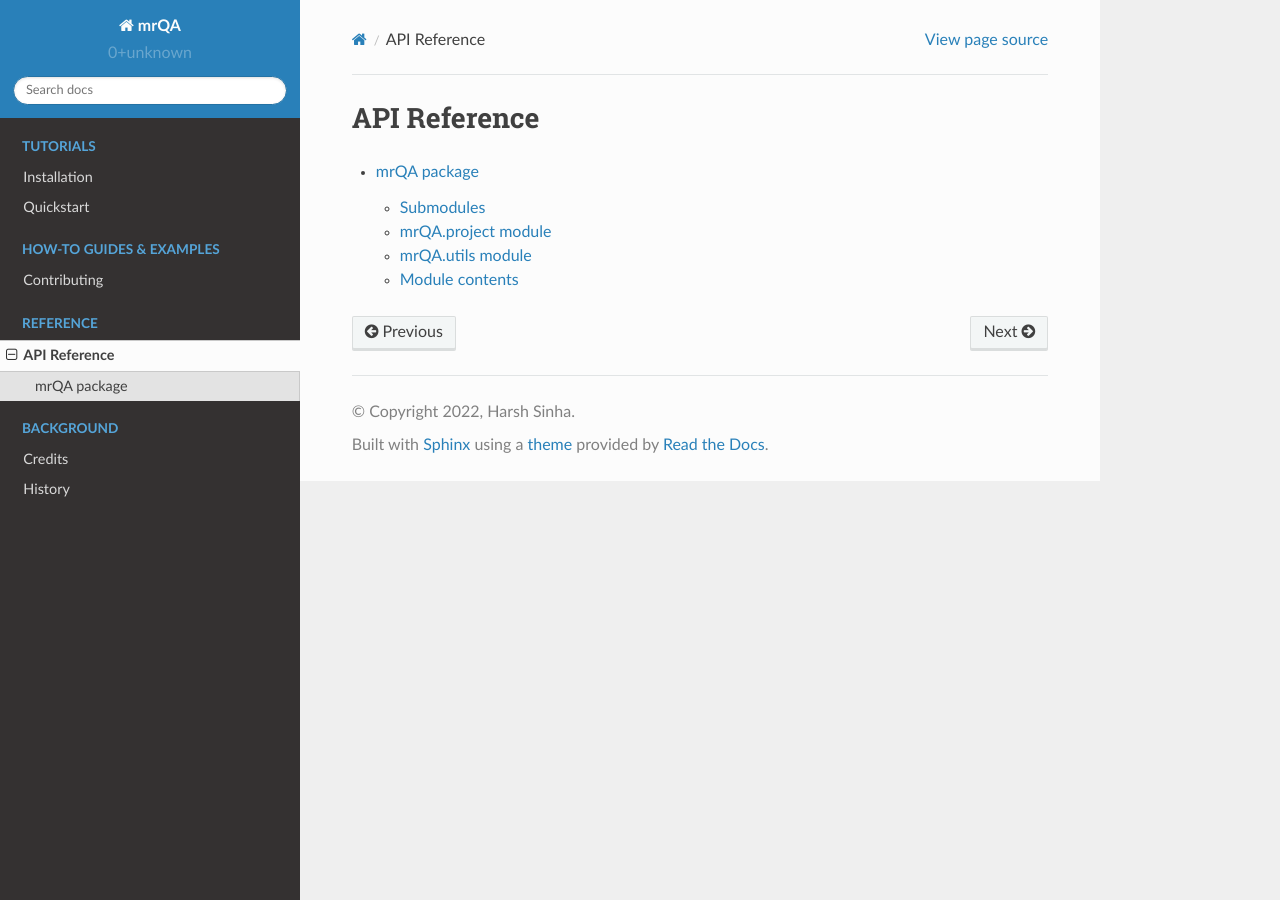
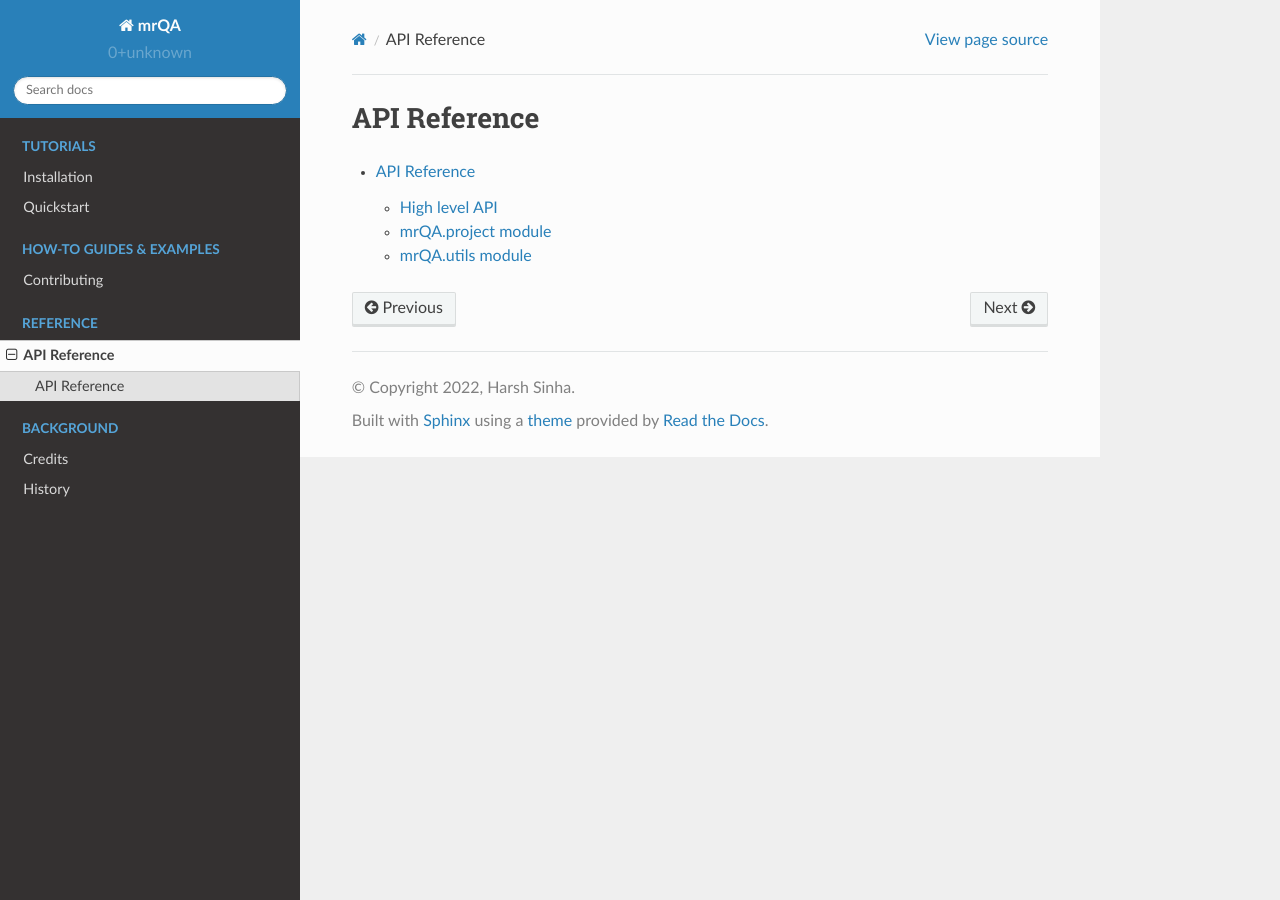
Before and after one commit to Open-Minds-Lab/mrQA, a Sphinx documentation site: the page built from docs/modules.rst, in a window 1280 px wide. Built offline with Sphinx 7.4.7 and the Read the Docs theme 2.0.0, drawn with Linux system fonts in a browser that asks for light colours; some of the changed lines change nothing that is shown.

Commit message:
Remove non-essential modules. Add a header text for explanation

```diff
--- a/docs/mrQA.rst
+++ b/docs/mrQA.rst
@@ -1,8 +1,46 @@
-mrQA package
-============
+API Reference
+=================
+This page hold mrQA's API documentation, which might be helpful for the
+neuroimaging community. For the sake of brevity, we highlight the high level
+API of mrQA. The high-level API would allow your to do the most common tasks.
 
-Submodules
-----------
+The most important methods are ``mrQA.project.check_compliance``. Here is a
+summarized reference of commonly used methods.
+
+High level API
+----------------
+..
+  mrQA.cli module
+  ---------------
+
+  .. automodule:: mrQA.cli
+     :members:
+     :undoc-members:
+     :show-inheritance:
+
+  mrQA.common module
+  ------------------
+
+  .. automodule:: mrQA.common
+   :members:
+   :undoc-members:
+   :show-inheritance:
+
+  mrQA.config module
+  ------------------
+
+  .. automodule:: mrQA.config
+   :members:
+   :undoc-members:
+   :show-inheritance:
+
+  mrQA.formatter module
+  ---------------------
+
+  .. automodule:: mrQA.formatter
+   :members:
+   :undoc-members:
+   :show-inheritance:
 
 mrQA.project module
 -------------------
@@ -19,9 +57,9 @@
    :members:
    :undoc-members:
    :show-inheritance:
-
-Module contents
----------------
+..
+  Module contents
+  ---------------
 
 .. automodule:: mrQA
    :members:
```
